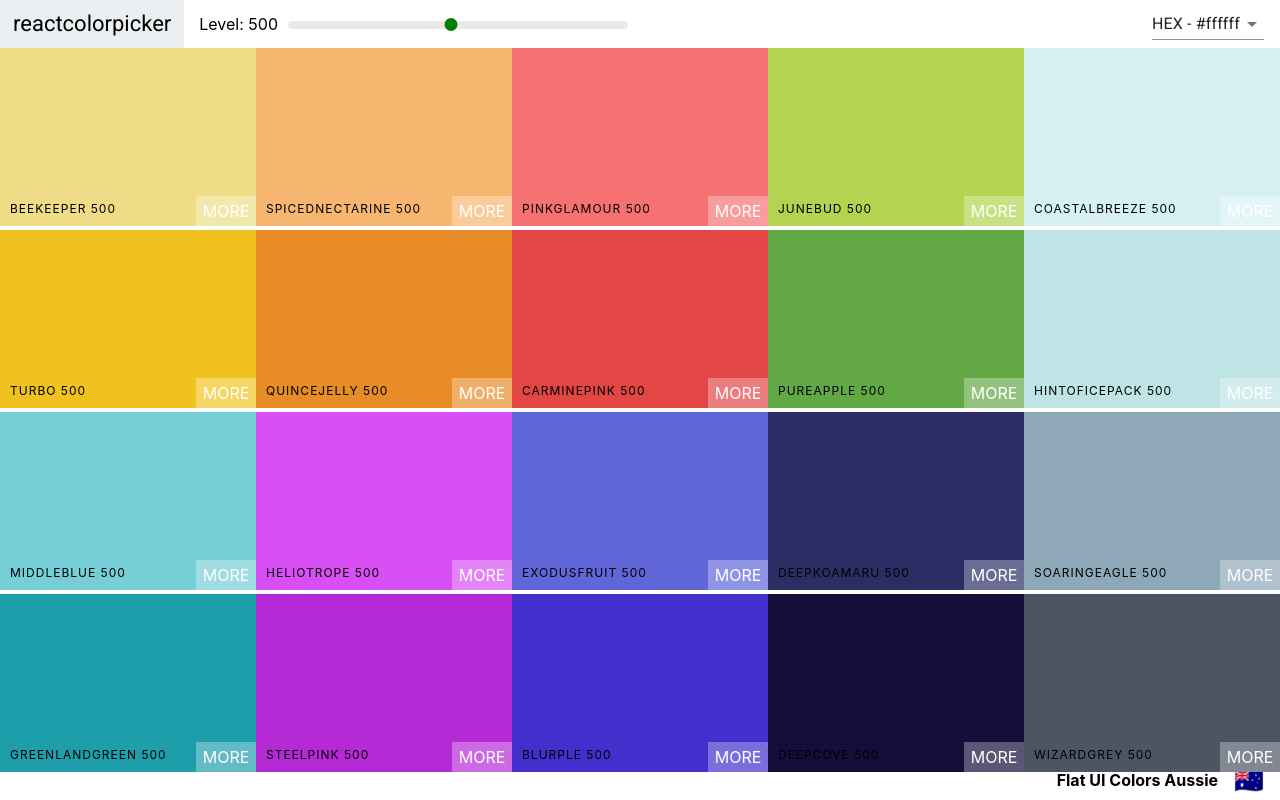
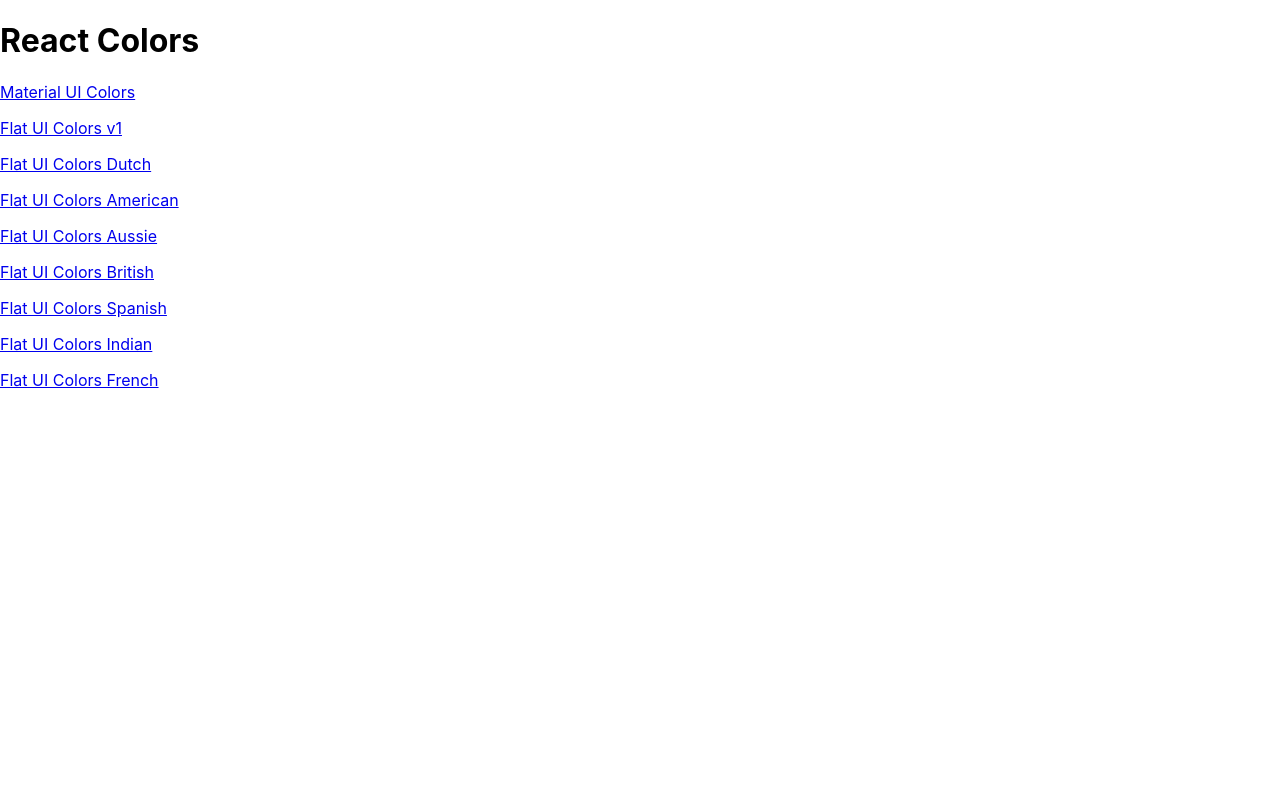
Before and after one commit to clint-gitahi/Palette, a React (Create React App) app: page / in a window 1280 px wide. Built offline with nearby package versions, Linux system fonts and the light colour scheme.

Commit message:
adding home route

```diff
--- a/package.json
+++ b/package.json
@@ -10,6 +10,7 @@
     "react": "^16.8.6",
     "react-copy-to-clipboard": "^5.0.1",
     "react-dom": "^16.8.6",
+    "react-router-dom": "^5.0.1",
     "react-scripts": "3.0.1"
   },
   "scripts": {
--- a/src/App.js
+++ b/src/App.js
@@ -1,14 +1,37 @@
 import React, { Component } from "react";
+import { Route, Switch } from "react-router-dom";
 import Palette from "./Palette";
+import PaletteList from "./PaletteList";
 import seedColors from "./seedColors";
 import { generatePalette } from "./colorHelpers";
 
 class App extends Component {
+  findPalette(id) {
+    return seedColors.find(function(palette) {
+      return palette.id === id;
+    });
+  }
+
   render() {
     return (
-      <div>
-        <Palette palette={generatePalette(seedColors[4])} />
-      </div>
+      <Switch>
+        <Route
+          exact
+          path="/"
+          render={() => <PaletteList palettes={seedColors} />}
+        />
+        <Route
+          exact
+          path="/palette/:id"
+          render={routeProps => (
+            <Palette
+              palette={generatePalette(
+                this.findPalette(routeProps.match.params.id)
+              )}
+            />
+          )}
+        />
+      </Switch>
     );
   }
 }
--- a/src/Palette.js
+++ b/src/Palette.js
@@ -2,7 +2,6 @@
 import "./Palette.css";
 import Navbar from "./Navbar";
 import ColorBox from "./ColorBox";
-import Slider from "rc-slider";
 import "rc-slider/assets/index.css";
 
 class Palette extends Component {
--- /dev/null
+++ b/src/PaletteList.js
@@ -0,0 +1,19 @@
+import React, { Component } from "react";
+import { Link } from "react-router-dom";
+
+class PaletteList extends Component {
+  render() {
+    const { palettes } = this.props;
+    return (
+      <div>
+        <h1>React Colors</h1>
+        {palettes.map(palette => (
+          <p>
+            <Link to={`/palette/${palette.id}`}>{palette.paletteName}</Link>
+          </p>
+        ))}
+      </div>
+    );
+  }
+}
+export default PaletteList;
--- a/src/index.js
+++ b/src/index.js
@@ -1,10 +1,16 @@
 import React from "react";
 import ReactDOM from "react-dom";
+import { BrowserRouter } from "react-router-dom";
 import "./index.css";
 import App from "./App";
 import * as serviceWorker from "./serviceWorker";
 
-ReactDOM.render(<App />, document.getElementById("root"));
+ReactDOM.render(
+  <BrowserRouter>
+    <App />
+  </BrowserRouter>,
+  document.getElementById("root")
+);
 
 // If you want your app to work offline and load faster, you can change
 // unregister() to register() below. Note this comes with some pitfalls.
```
Also changed, not shown: 1 other file (tests, documents, lock files or other folders).
